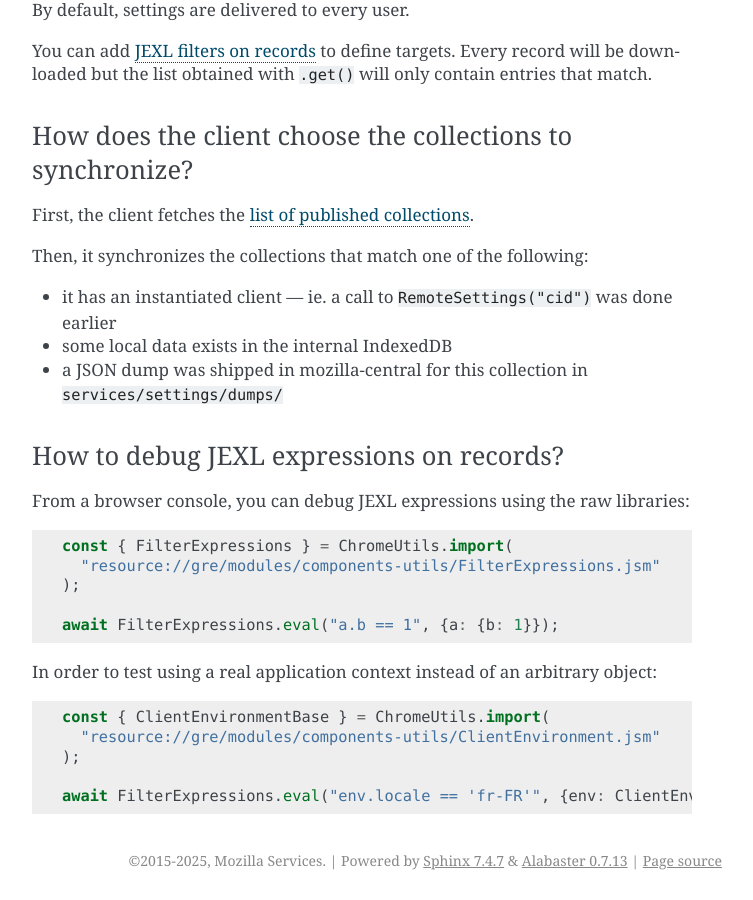
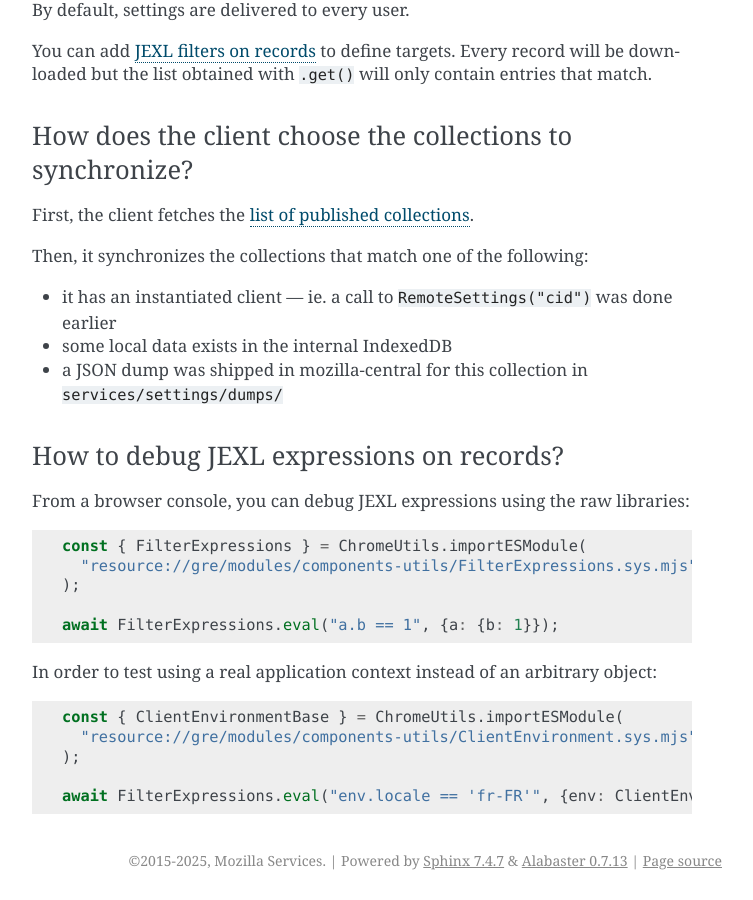
Before and after one commit to mozilla/remote-settings, a Sphinx documentation site: the page built from docs/support.rst, in a window 1280 px wide and 900 px high, scrolled down 5739 px. Shown: the whole window, without its empty margins (388-1141 px from the left). Built offline with Sphinx 7.4.7, drawn with Linux system fonts in a browser that asks for light colours.

Commit message:
Change ChromeUtils.import to importESModule and change .js to sys.mjs

```diff
--- a/docs/introduction.rst
+++ b/docs/introduction.rst
@@ -48,7 +48,7 @@ On the client side, listen for changes via an event listener:
 
 .. code-block:: javascript
 
-    const { RemoteSettings } = ChromeUtils.import("resource://services-settings/remote-settings.js", {});
+    const { RemoteSettings } = ChromeUtils.importESModule("resource://services-settings/remote-settings.sys.mjs")
 
     RemoteSettings("my-collection")
       .on("sync", (e) => {
--- a/docs/support.rst
+++ b/docs/support.rst
@@ -253,8 +253,8 @@ From a browser console, you can debug JEXL expressions using the raw libraries:
 
 .. code-block:: javascript
 
-    const { FilterExpressions } = ChromeUtils.import(
-      "resource://gre/modules/components-utils/FilterExpressions.jsm"
+    const { FilterExpressions } = ChromeUtils.importESModule(
+      "resource://gre/modules/components-utils/FilterExpressions.sys.mjs"
     );
 
     await FilterExpressions.eval("a.b == 1", {a: {b: 1}});
@@ -263,8 +263,8 @@ In order to test using a real application context instead of an arbitrary object
 
 .. code-block:: javascript
 
-    const { ClientEnvironmentBase } = ChromeUtils.import(
-      "resource://gre/modules/components-utils/ClientEnvironment.jsm"
+    const { ClientEnvironmentBase } = ChromeUtils.importESModule(
+      "resource://gre/modules/components-utils/ClientEnvironment.sys.mjs"
     );
 
     await FilterExpressions.eval("env.locale == 'fr-FR'", {env: ClientEnvironmentBase})
--- a/docs/target-filters.rst
+++ b/docs/target-filters.rst
@@ -250,7 +250,7 @@ Advanced: Testing Filter Expressions in the Browser Console
 
    .. code-block:: javascript
 
-        const { RemoteSettings } = ChromeUtils.import("resource://services-settings/remote-settings.js", {});
+        const { RemoteSettings } = ChromeUtils.importESModule("resource://services-settings/remote-settings.sys.mjs")
         const client = RemoteSettings("a-key");
 
    The following lines create a local record with a filter expression field and fetch the current settings list.
--- a/docs/tutorial-dev-server.rst
+++ b/docs/tutorial-dev-server.rst
@@ -136,7 +136,7 @@ From your code, or the browser console, register the new collection by listening
 
 .. code-block:: bash
 
-    const { RemoteSettings } = ChromeUtils.import("resource://services-settings/remote-settings.js", {});
+    const { RemoteSettings } = ChromeUtils.importESModule("resource://services-settings/remote-settings.sys.mjs")
 
     const client = RemoteSettings("your-collection-id");
 
--- a/docs/tutorial-multi-signoff.rst
+++ b/docs/tutorial-multi-signoff.rst
@@ -171,7 +171,7 @@ From your code, or the browser console, register the new collection by listening
 
 .. code-block:: bash
 
-    const { RemoteSettings } = ChromeUtils.import("resource://services-settings/remote-settings.js", {});
+    const { RemoteSettings } = ChromeUtils.importESModule("resource://services-settings/remote-settings.sys.mjs")
 
     RemoteSettings("password-recipes").on("sync", ({ data }) => {
       data.current.forEach(r => dump(`${r.property}\n`));
```
